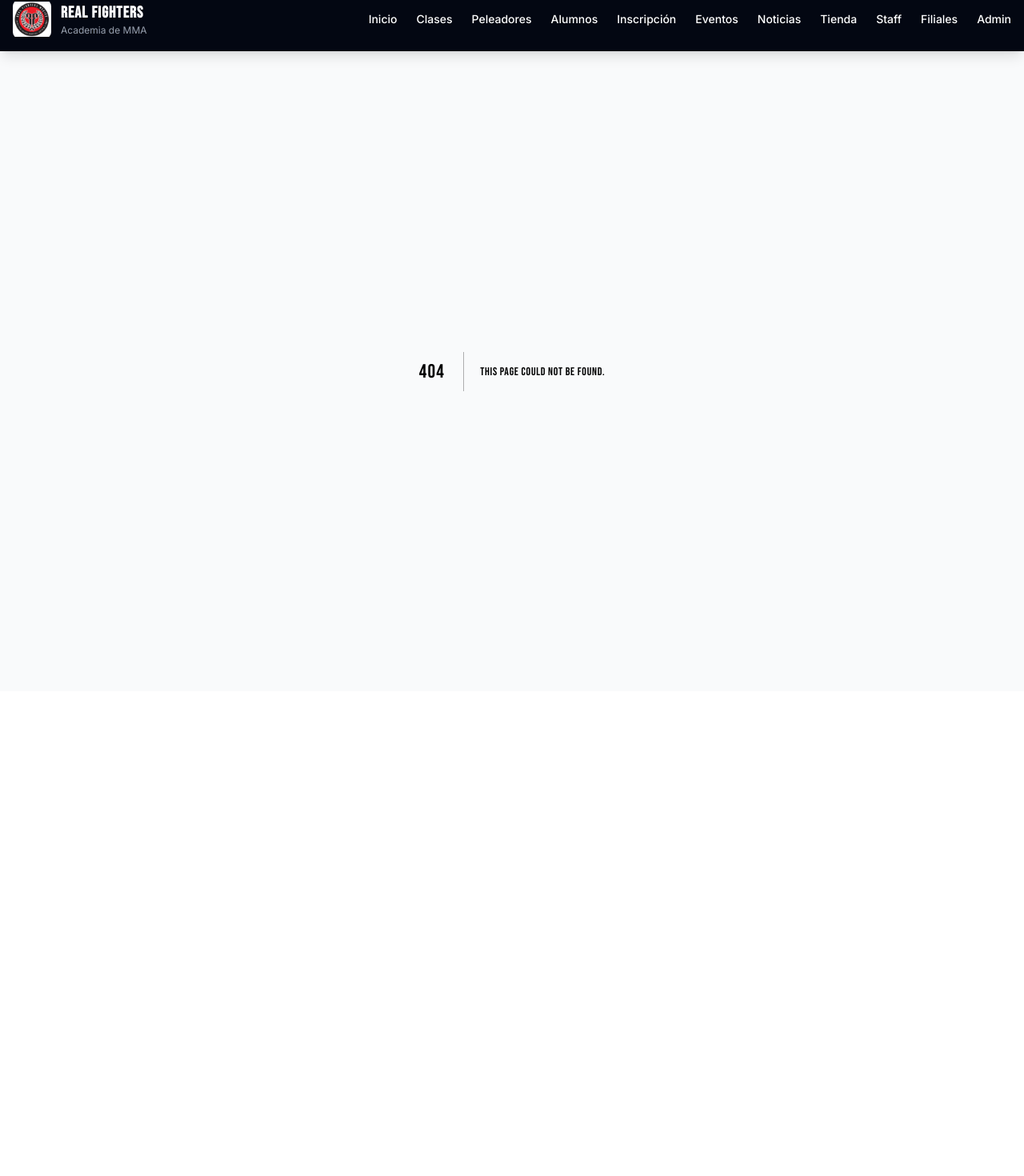
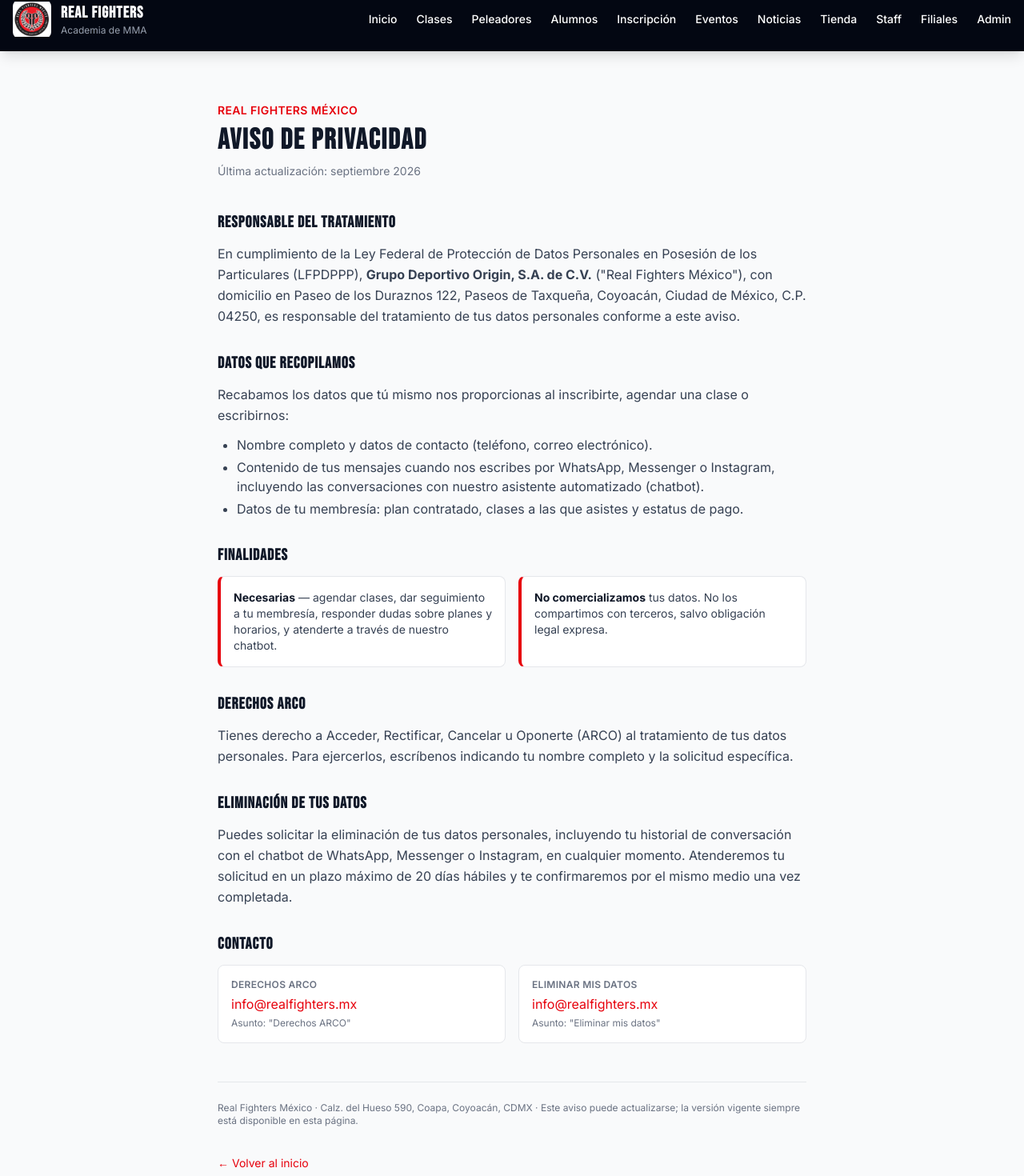
Before and after one commit to criss1935/real-fighters, a Next.js app: page /aviso-privacidad in a window 1280 px wide. Before the commit this address had no page. Shown: the part 16-1486 px from the top of the page at 80% size. Before the commit the page ends 880 px from the top, so only its background shows below. Built offline with nearby package versions, Linux system fonts and the light colour scheme.

Commit message:
Add Aviso de Privacidad page (LFPDPPP)

```diff
--- /dev/null
+++ b/app/aviso-privacidad/page.tsx
@@ -0,0 +1,164 @@
+import type { Metadata } from "next";
+import Link from "next/link";
+
+export const metadata: Metadata = {
+  title: "Aviso de Privacidad | Real Fighters México",
+  description:
+    "Aviso de privacidad de Real Fighters México conforme a la LFPDPPP: datos que recabamos, finalidades, derechos ARCO y eliminación de datos.",
+};
+
+export default function AvisoPrivacidadPage() {
+  return (
+    <div className="min-h-screen bg-gray-50">
+      <div className="container mx-auto px-4 py-16 max-w-3xl">
+        <p className="text-red-600 font-semibold uppercase tracking-wide text-sm mb-2">
+          Real Fighters México
+        </p>
+        <h1 className="text-4xl font-bold text-gray-900 mb-2">
+          Aviso de Privacidad
+        </h1>
+        <p className="text-sm text-gray-500 mb-10">
+          Última actualización: septiembre 2026
+        </p>
+
+        <div className="prose prose-gray max-w-none space-y-8">
+          <section>
+            <h2 className="text-xl font-bold text-gray-900 mb-3">
+              Responsable del tratamiento
+            </h2>
+            <p className="text-gray-700 leading-relaxed">
+              En cumplimiento de la Ley Federal de Protección de Datos
+              Personales en Posesión de los Particulares (LFPDPPP),{" "}
+              <strong>Grupo Deportivo Origin, S.A. de C.V.</strong> (&quot;Real
+              Fighters México&quot;), con domicilio en Paseo de los Duraznos
+              122, Paseos de Taxqueña, Coyoacán, Ciudad de México, C.P. 04250,
+              es responsable del tratamiento de tus datos personales conforme
+              a este aviso.
+            </p>
+          </section>
+
+          <section>
+            <h2 className="text-xl font-bold text-gray-900 mb-3">
+              Datos que recopilamos
+            </h2>
+            <p className="text-gray-700 leading-relaxed mb-3">
+              Recabamos los datos que tú mismo nos proporcionas al
+              inscribirte, agendar una clase o escribirnos:
+            </p>
+            <ul className="list-disc pl-6 text-gray-700 space-y-1">
+              <li>
+                Nombre completo y datos de contacto (teléfono, correo
+                electrónico).
+              </li>
+              <li>
+                Contenido de tus mensajes cuando nos escribes por WhatsApp,
+                Messenger o Instagram, incluyendo las conversaciones con
+                nuestro asistente automatizado (chatbot).
+              </li>
+              <li>
+                Datos de tu membresía: plan contratado, clases a las que
+                asistes y estatus de pago.
+              </li>
+            </ul>
+          </section>
+
+          <section>
+            <h2 className="text-xl font-bold text-gray-900 mb-3">
+              Finalidades
+            </h2>
+            <div className="grid sm:grid-cols-2 gap-4">
+              <div className="bg-white border border-gray-200 border-l-4 border-l-red-600 rounded-lg p-4">
+                <p className="text-gray-700 text-sm">
+                  <strong className="text-gray-900">Necesarias</strong> —
+                  agendar clases, dar seguimiento a tu membresía, responder
+                  dudas sobre planes y horarios, y atenderte a través de
+                  nuestro chatbot.
+                </p>
+              </div>
+              <div className="bg-white border border-gray-200 border-l-4 border-l-red-600 rounded-lg p-4">
+                <p className="text-gray-700 text-sm">
+                  <strong className="text-gray-900">No comercializamos</strong>{" "}
+                  tus datos. No los compartimos con terceros, salvo
+                  obligación legal expresa.
+                </p>
+              </div>
+            </div>
+          </section>
+
+          <section>
+            <h2 className="text-xl font-bold text-gray-900 mb-3">
+              Derechos ARCO
+            </h2>
+            <p className="text-gray-700 leading-relaxed">
+              Tienes derecho a Acceder, Rectificar, Cancelar u Oponerte
+              (ARCO) al tratamiento de tus datos personales. Para
+              ejercerlos, escríbenos indicando tu nombre completo y la
+              solicitud específica.
+            </p>
+          </section>
+
+          <section>
+            <h2 className="text-xl font-bold text-gray-900 mb-3">
+              Eliminación de tus datos
+            </h2>
+            <p className="text-gray-700 leading-relaxed">
+              Puedes solicitar la eliminación de tus datos personales,
+              incluyendo tu historial de conversación con el chatbot de
+              WhatsApp, Messenger o Instagram, en cualquier momento.
+              Atenderemos tu solicitud en un plazo máximo de 20 días hábiles
+              y te confirmaremos por el mismo medio una vez completada.
+            </p>
+          </section>
+
+          <section>
+            <h2 className="text-xl font-bold text-gray-900 mb-3">
+              Contacto
+            </h2>
+            <div className="grid sm:grid-cols-2 gap-4">
+              <div className="bg-white border border-gray-200 rounded-lg p-4">
+                <p className="text-xs font-semibold uppercase tracking-wide text-gray-500 mb-1">
+                  Derechos ARCO
+                </p>
+                <a
+                  href="mailto:info@realfighters.mx?subject=Derechos%20ARCO"
+                  className="text-red-600 hover:underline"
+                >
+                  info@realfighters.mx
+                </a>
+                <p className="text-xs text-gray-500 mt-1">
+                  Asunto: &quot;Derechos ARCO&quot;
+                </p>
+              </div>
+              <div className="bg-white border border-gray-200 rounded-lg p-4">
+                <p className="text-xs font-semibold uppercase tracking-wide text-gray-500 mb-1">
+                  Eliminar mis datos
+                </p>
+                <a
+                  href="mailto:info@realfighters.mx?subject=Eliminar%20mis%20datos"
+                  className="text-red-600 hover:underline"
+                >
+                  info@realfighters.mx
+                </a>
+                <p className="text-xs text-gray-500 mt-1">
+                  Asunto: &quot;Eliminar mis datos&quot;
+                </p>
+              </div>
+            </div>
+          </section>
+        </div>
+
+        <div className="mt-12 pt-6 border-t border-gray-200 text-xs text-gray-500">
+          Real Fighters México · Calz. del Hueso 590, Coapa, Coyoacán, CDMX ·
+          Este aviso puede actualizarse; la versión vigente siempre está
+          disponible en esta página.
+        </div>
+
+        <div className="mt-8">
+          <Link href="/" className="text-red-600 hover:underline text-sm">
+            &larr; Volver al inicio
+          </Link>
+        </div>
+      </div>
+    </div>
+  );
+}
```
